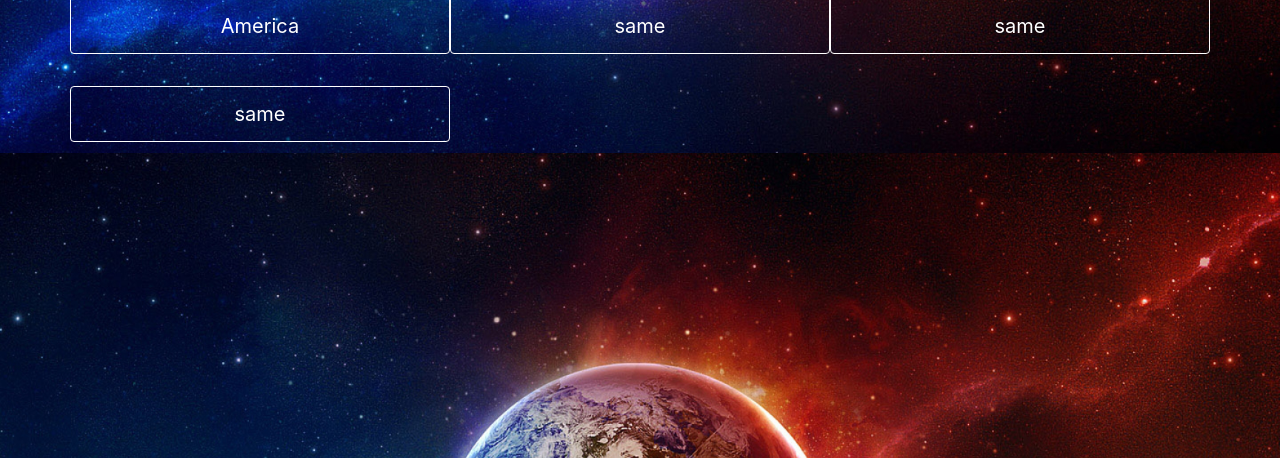
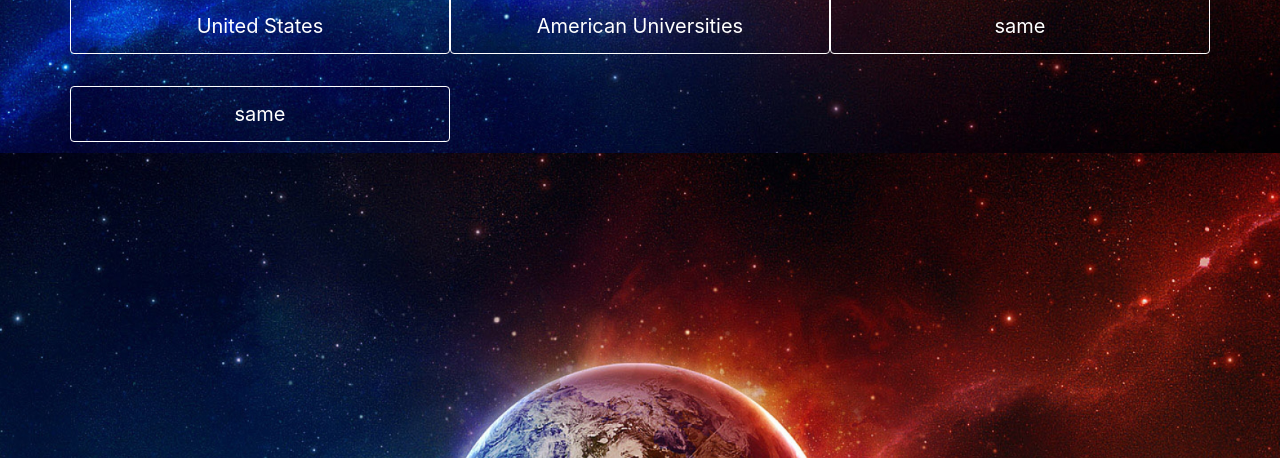
Before and after one commit to dchernovolenko/GroupGroup, a Flask app: page / in a window 1280 px wide. Shown: the part 647-1105 px from the top of the page. Run offline with Flask 2, Linux system fonts and the light colour scheme; some libraries are stand-ins or nearby versions.

Commit message:
passing theme variable btwn pages

```diff
--- a/app.py
+++ b/app.py
@@ -6,6 +6,9 @@ from utils import db, themes
 
 my_app = Flask(__name__)
 my_app.secret_key = os.urandom(64)
+
+theme = "us_cities"
+theme_toggle = 0
 
 
 @my_app.route('/')
--- a/static/game.js
+++ b/static/game.js
@@ -69,7 +69,8 @@ function initMap() {
   // var latitude = getRandomFloat(-45,66); // avoiding the arctic circles and then some
   // var longitude = getRandomFloat(-180,180);
 
-
+  console.log(localStorage.getItem("theme"));
+  // console.log("po")
   theme_locate() //defined up there, sets init_location to random theme location
   console.log('hello')
   console.log(latitude)
--- /dev/null
+++ b/static/home.js
@@ -0,0 +1,17 @@
+var us_button = document.getElementById("theme-1-button-us");
+var uni_button = document.getElementById("theme-2-button-uni");
+
+
+
+var setus = function(e) {
+  console.log("setting theme to US");
+  localStorage.setItem("theme", "us_cities");
+}
+
+var setuni = function(e) {
+  console.log("setting theme to uni");
+  localStorage.setItem("theme", "uni");
+}
+
+us_button.addEventListener("click", setus);
+uni_button.addEventListener("click", setuni);
--- a/templates/home.html
+++ b/templates/home.html
@@ -1,7 +1,6 @@
 
 {% extends "loginbase.html" %}
 {% block content1 %}
-
 <div class="inner cover">
 	<h1 class="cover-heading"> Welcome </h1>
 	<h2 class="cover-heading"> Geographical Guessing Game </h2>
@@ -17,13 +16,13 @@
 	<div class="container">
 
 	  <div class="row">
-		<div class="card">
+		<div class="card" id = "theme-1-button-us">
 		  <img src="https://upload.wikimedia.org/wikipedia/en/thumb/a/a4/Flag_of_the_United_States.svg/1280px-Flag_of_the_United_States.svg.png" alt="Card image cap">
-		  <p class="card-text">America</p>
+		  <p class="card-text">United States</p>
 		</div>
-		<div class="card">
+		<div class="card" id = "theme-2-button-uni">
 		  <img data-src="holder.js/100px280/thumb" alt="Card image cap">
-		  <p class="card-text">same</p>
+		  <p class="card-text">American Universities</p>
 		</div>
 		<div class="card">
 		  <img data-src="holder.js/100px280/thumb" alt="Card image cap">
@@ -32,5 +31,5 @@
 			<p class="card-text">same</p>		</div>
 	</div>
 	</div>
-
+<script src = "../static/home.js"></script>
 {% endblock %}
```
Also changed, not shown: templates/game.html (line endings or trailing spaces).
